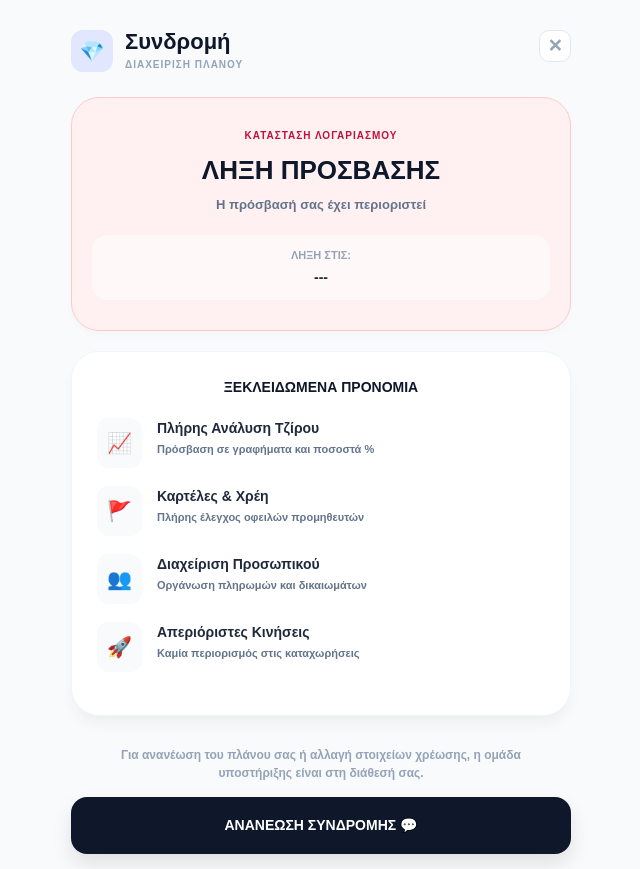
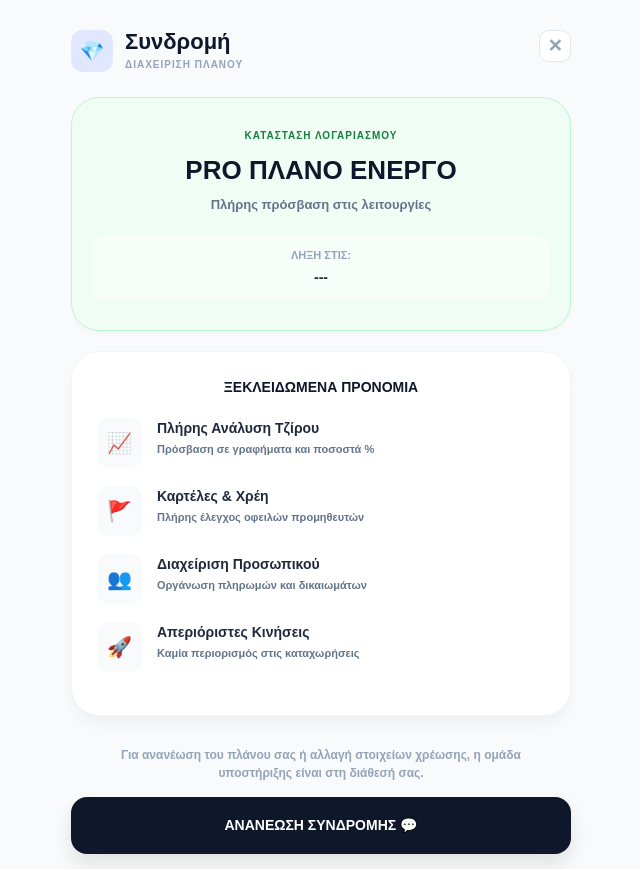
Before and after one commit to tsigris/cosy-management, a Next.js app: page /subscription in a window 1280 px wide. Shown: the whole page, without its empty margins (319-959 px from the left). Built offline with nearby package versions, Linux system fonts and the light colour scheme.

Commit message:
Update page.tsx

```diff
--- a/src/app/subscription/page.tsx
+++ b/src/app/subscription/page.tsx
@@ -14,30 +14,53 @@ function SubscriptionContent() {
   useEffect(() => {
     async function fetchProfile() {
       try {
-        const { data: { user } } = await supabase.auth.getUser()
+        setLoading(true)
+        // 1. Παίρνουμε το τρέχον session (σημαντικό για το Standalone mode του iPhone)
+        const { data: { session } } = await supabase.auth.getSession()
+        const user = session?.user
+
         if (user) {
-          const { data } = await supabase.from('profiles').select('*').eq('id', user.id).single()
-          setProfile(data)
+          const { data, error } = await supabase
+            .from('profiles')
+            .select('*')
+            .eq('id', user.id)
+            .single()
+
+          if (data) setProfile(data)
         }
-      } catch (err) { console.error(err) } finally { setLoading(false) }
+      } catch (err) {
+        console.error("Subscription Fetch Error:", err)
+      } finally {
+        // Μικρή καθυστέρηση για να αποφύγουμε το "αναβόσβημα" στο iPhone
+        setTimeout(() => setLoading(false), 300)
+      }
     }
     fetchProfile()
   }, [])
 
   const handleWhatsAppRenewal = () => {
-    const message = `Γεια σας! Επιθυμώ να ανανεώσω τη συνδρομή μου στο Cosy App.\nΚατάστημα: ${profile?.store_name}\nEmail: ${profile?.email}`;
+    const message = `Γεια σας! Επιθυμώ να ανανεώσω τη συνδρομή μου στο Cosy App.\nΚατάστημα: ${profile?.store_name || 'Μη ορισμένο'}\nEmail: ${profile?.email || 'Μη ορισμένο'}`;
     const encoded = encodeURIComponent(message);
     window.open(`https://wa.me/306942216191?text=${encoded}`, '_blank');
   }
 
-  if (loading) return <div style={{padding: '50px', textAlign: 'center', color: '#94a3b8', fontWeight: 'bold'}}>Φόρτωση πλάνου...</div>
+  // 2. Εμφάνιση loading μέχρι να είμαστε σίγουροι για τα δεδομένα
+  if (loading) return (
+    <div style={{ display: 'flex', flexDirection: 'column', justifyContent: 'center', alignItems: 'center', height: '80vh', gap: '15px' }}>
+      <div style={spinnerStyle}></div>
+      <p style={{ color: '#94a3b8', fontWeight: '800', fontSize: '14px' }}>Επαλήθευση συνδρομής...</p>
+    </div>
+  )
 
-  const isExpired = profile?.subscription_expires_at ? new Date(profile.subscription_expires_at) < new Date() : true
+  // 3. Ασφαλής υπολογισμός λήξης (αν δεν υπάρχει ημερομηνία, θεωρούμε ότι είναι Pro μέχρι να αποδειχθεί το αντίθετο)
+  const isExpired = profile?.subscription_expires_at
+    ? new Date(profile.subscription_expires_at) < new Date()
+    : false;
 
   return (
     <div style={{ maxWidth: '500px', margin: '0 auto', fontFamily: 'sans-serif' }}>
 
-      {/* PROFESSIONAL HEADER */}
+      {/* HEADER */}
       <div style={{ display: 'flex', justifyContent: 'space-between', alignItems: 'flex-start', marginBottom: '25px', paddingTop: '15px' }}>
         <div style={{ display: 'flex', alignItems: 'center', gap: '12px' }}>
           <div style={logoBoxStyle}>
@@ -133,6 +156,7 @@ function SubscriptionContent() {
 }
 
 // STYLES
+const spinnerStyle = { width: '30px', height: '30px', border: '3px solid #f3f3f3', borderTop: '3px solid #0f172a', borderRadius: '50%', animation: 'spin 1s linear infinite' };
 const logoBoxStyle: any = { width: '42px', height: '42px', backgroundColor: '#e0e7ff', borderRadius: '12px', display: 'flex', alignItems: 'center', justifyContent: 'center' };
 const backBtnStyle: any = { textDecoration: 'none', color: '#94a3b8', fontSize: '18px', fontWeight: 'bold', width: '32px', height: '32px', display: 'flex', alignItems: 'center', justifyContent: 'center', backgroundColor: '#fff', borderRadius: '10px', border: '1px solid #e2e8f0' };
 const statusCardStyle: any = { padding: '30px 20px', borderRadius: '28px', border: '1px solid', textAlign: 'center', marginBottom: '20px', boxShadow: '0 4px 6px rgba(0,0,0,0.02)' };
@@ -147,6 +171,8 @@ const supportBtnStyle: any = { width: '100%', padding: '18px', backgroundColor:
 export default function SubscriptionPage() {
   return (
     <main style={{ backgroundColor: '#f8fafc', minHeight: '100vh', padding: '15px' }}>
+       {/* CSS για το spinner */}
+      <style>{`@keyframes spin { 0% { transform: rotate(0deg); } 100% { transform: rotate(360deg); } }`}</style>
       <Suspense fallback={<div>Φόρτωση...</div>}><SubscriptionContent /></Suspense>
     </main>
   )
```
